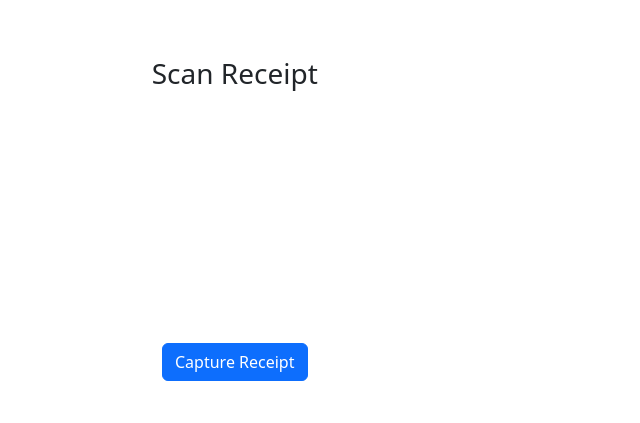
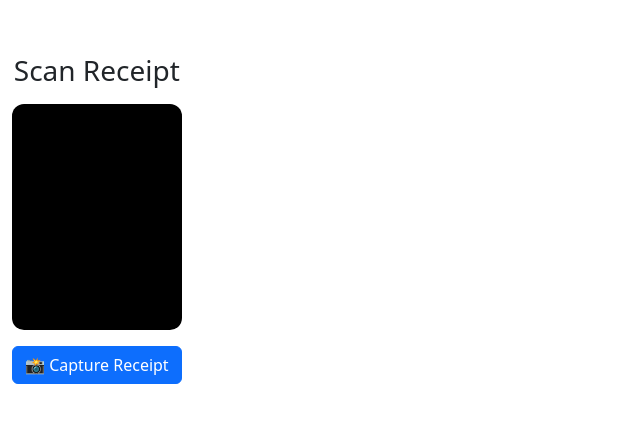
Before and after one commit to dlaboy/personal-finances-client, a React (Vite) app: page /scan in a window 1280 px wide. Shown: the part 181-604 px from the top of the page, without its empty margins (0-640 px from the left). Built offline with nearby package versions, Linux system fonts and the light colour scheme; no server answers.

Commit message:
testing new functionality

```diff
--- a/src/pages/Scan.jsx
+++ b/src/pages/Scan.jsx
@@ -67,42 +67,60 @@ const Scan = ({ onResult }) => {
 
   return (
     <div className="container py-4 text-center">
-      <h3>Scan Receipt</h3>
+      <h3 className="mb-3">Scan Receipt</h3>
 
       {!imageDataUrl && (
-        <>
-          <Webcam
-            audio={false}
-            ref={webcamRef}
-            screenshotFormat="image/jpeg"
-            videoConstraints={{
-              facingMode: 'environment',
+        <div className="d-flex flex-column align-items-center">
+          <div
+            className="camera-wrapper mb-3"
+            style={{
+              width: '100%',
+              maxWidth: '400px',
+              aspectRatio: '3/4',
+              borderRadius: '12px',
+              overflow: 'hidden',
+              backgroundColor: '#000',
+              position: 'relative',
             }}
-            className="w-100"
-            style={{ maxWidth: '500px' }}
-          />
-          <button className="btn btn-primary mt-3" onClick={capture}>
-            Capture Receipt
+          >
+            <Webcam
+              ref={webcamRef}
+              audio={false}
+              screenshotFormat="image/jpeg"
+              videoConstraints={{ facingMode: 'environment' }}
+              mirrored={false}
+              playsInline={true}
+              className="w-100 h-100 object-fit-cover"
+              style={{
+                objectFit: 'cover',
+                width: '100%',
+                height: '100%',
+                position: 'absolute',
+              }}
+            />
+          </div>
+          <button className="btn btn-primary" onClick={capture}>
+            📸 Capture Receipt
           </button>
-        </>
+        </div>
       )}
 
       {imageDataUrl && (
         <div>
-          <img src={imageDataUrl} alt="Receipt" className="img-fluid my-3" />
+          <img src={imageDataUrl} alt="Receipt" className="img-fluid my-3 rounded shadow" />
           <div className="d-flex justify-content-center gap-3">
             <button className="btn btn-secondary" onClick={resetScan}>
-              Scan Again
+              🔄 Scan Again
             </button>
           </div>
         </div>
       )}
 
-      {loading && <p>⏳ Uploading receipt to S3...</p>}
+      {loading && <p className="mt-3">⏳ Uploading receipt to S3...</p>}
 
       {receiptUrl && (
         <p className="mt-3 text-success">
-          ✅ Uploaded to S3:{' '}
+          ✅ Uploaded:{' '}
           <a href={receiptUrl} target="_blank" rel="noreferrer">
             View Receipt
           </a>
```
